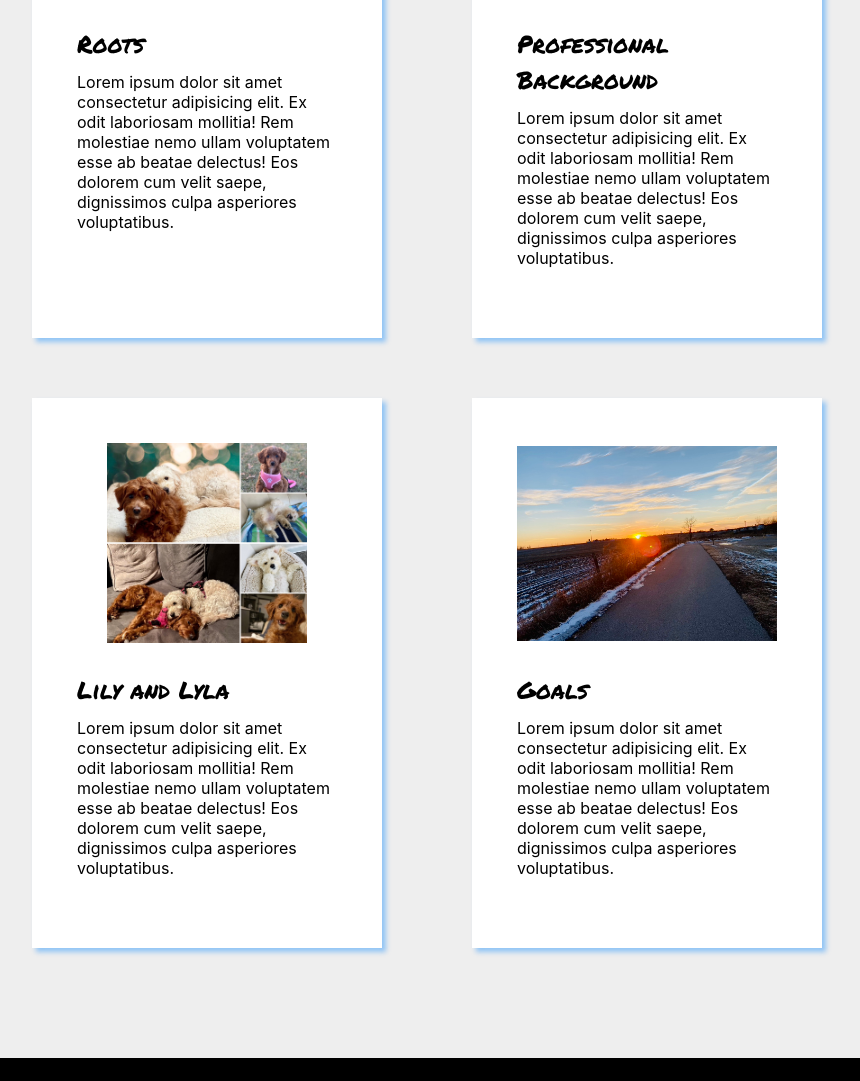
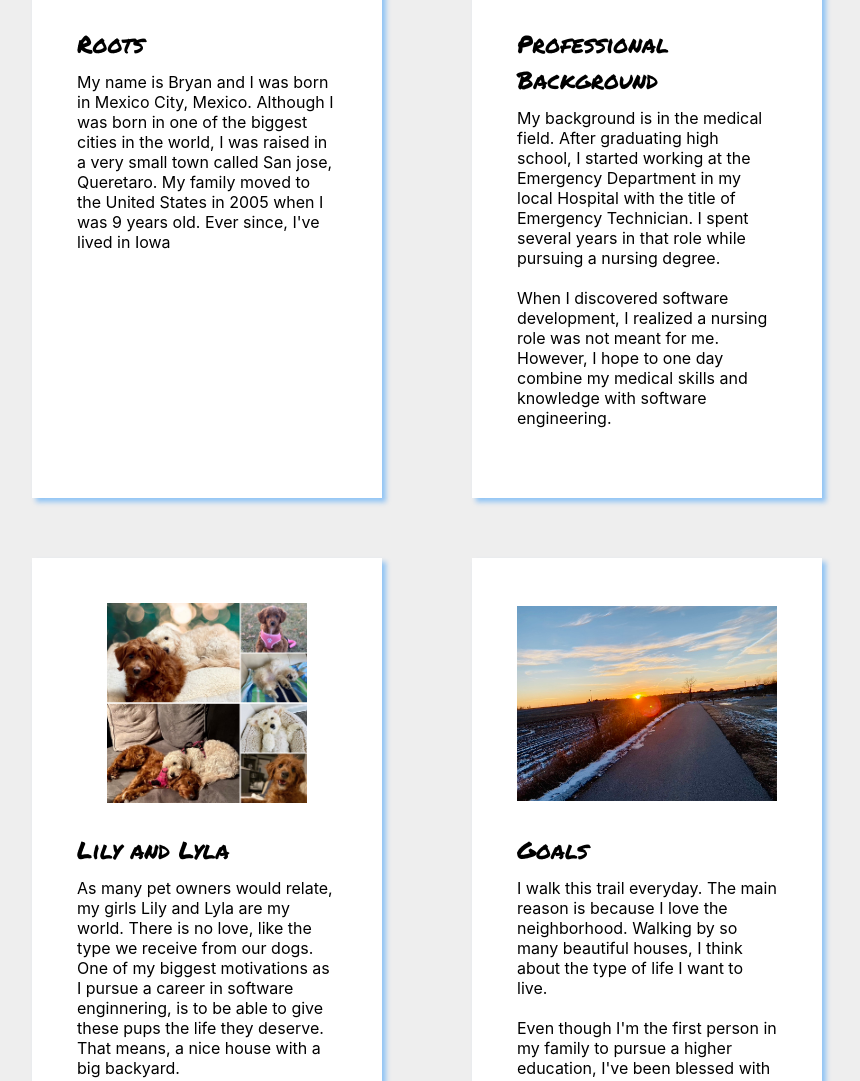
Before and after one commit to brosmar18/about-me-project, a plain HTML site: page index.html in a window 1280 px wide. Shown: the part 1148-2229 px from the top of the page, without its empty margins (213-1073 px from the left). Drawn offline with Linux system fonts and the light colour scheme; files whose address does not match are found by name.

Commit message:
Card description updated

```diff
--- a/index.html
+++ b/index.html
@@ -20,32 +20,41 @@
     <div class="card">
       <img src="./images/card-image-roots.jpeg" alt="image of two mini goldendoodles" class="card-image">
       <h2 class="card-title">Roots</h2>
-      <p class="card-description">Lorem ipsum dolor sit amet consectetur adipisicing elit. Ex odit laboriosam
-        mollitia! Rem molestiae nemo ullam
-        voluptatem esse ab beatae delectus! Eos dolorem cum velit saepe, dignissimos culpa asperiores voluptatibus.</p>
+      <p class="card-description">My name is Bryan and I was born in Mexico City, Mexico. Although I was born in one of
+        the biggest cities in the world, I was raised in a very small town called San jose, Queretaro. My family moved
+        to the United States in 2005 when I was 9 years old. Ever since, I've lived in
+        Iowa</p>
     </div>
     <div class="card">
       <img src="./images/card-image-med.jpeg"
         alt="image of a dog park halloween contest where I'm dressed as a doctor and my pup Lily is dressed like a nurse"
         class="card-image">
       <h2 class="card-title">Professional Background</h2>
-      <p class="card-description">Lorem ipsum dolor sit amet consectetur adipisicing elit. Ex odit laboriosam
-        mollitia! Rem molestiae nemo ullam
-        voluptatem esse ab beatae delectus! Eos dolorem cum velit saepe, dignissimos culpa asperiores voluptatibus.</p>
+      <p class="card-description">My background is in the medical field. After graduating high school, I started working
+        at the Emergency Department in my local Hospital with the title of Emergency Technician. I spent several years
+        in that role while pursuing a nursing degree. <br><br> When I discovered software development, I realized a
+        nursing
+        role
+        was not meant for me. However, I hope to one day combine my medical skills and knowledge with software
+        engineering.</p>
     </div>
     <div class="card">
       <img src="./images/card-image-pups.jpeg" alt="image of two mini goldendoodles" class="card-image">
       <h2 class="card-title">Lily and Lyla</h2>
-      <p class="card-description">Lorem ipsum dolor sit amet consectetur adipisicing elit. Ex odit laboriosam
-        mollitia! Rem molestiae nemo ullam
-        voluptatem esse ab beatae delectus! Eos dolorem cum velit saepe, dignissimos culpa asperiores voluptatibus.</p>
+      <p class="card-description">As many pet owners would relate, my girls Lily and Lyla are my world. There is no
+        love, like the type we receive from our dogs. One of my biggest motivations as I pursue a career in software
+        enginnering, is to be able to give these pups the life they deserve. That means, a nice house with a big
+        backyard.</p>
     </div>
     <div class="card">
       <img src="./images/card-image-goals.jpeg" alt="image of a trail where I go on my daily walks" class="card-image">
       <h2 class="card-title">Goals</h2>
-      <p class="card-description">Lorem ipsum dolor sit amet consectetur adipisicing elit. Ex odit laboriosam
-        mollitia! Rem molestiae nemo ullam
-        voluptatem esse ab beatae delectus! Eos dolorem cum velit saepe, dignissimos culpa asperiores voluptatibus.</p>
+      <p class="card-description">I walk this trail everyday. The main reason is because I love the neighborhood.
+        Walking by so many beautiful houses, I think about the type of life I want to live. <br><br>Even though I'm the
+        first
+        person in my family to pursue a higher education, I've been blessed with parents that have showed me what it
+        means to work hard in life. I've found a true passion in software engineering and I want to work hard to be able
+        to live in a beautiful neighbood like this one day.</p>
     </div>
   </section>
   <footer class="footer">
```
